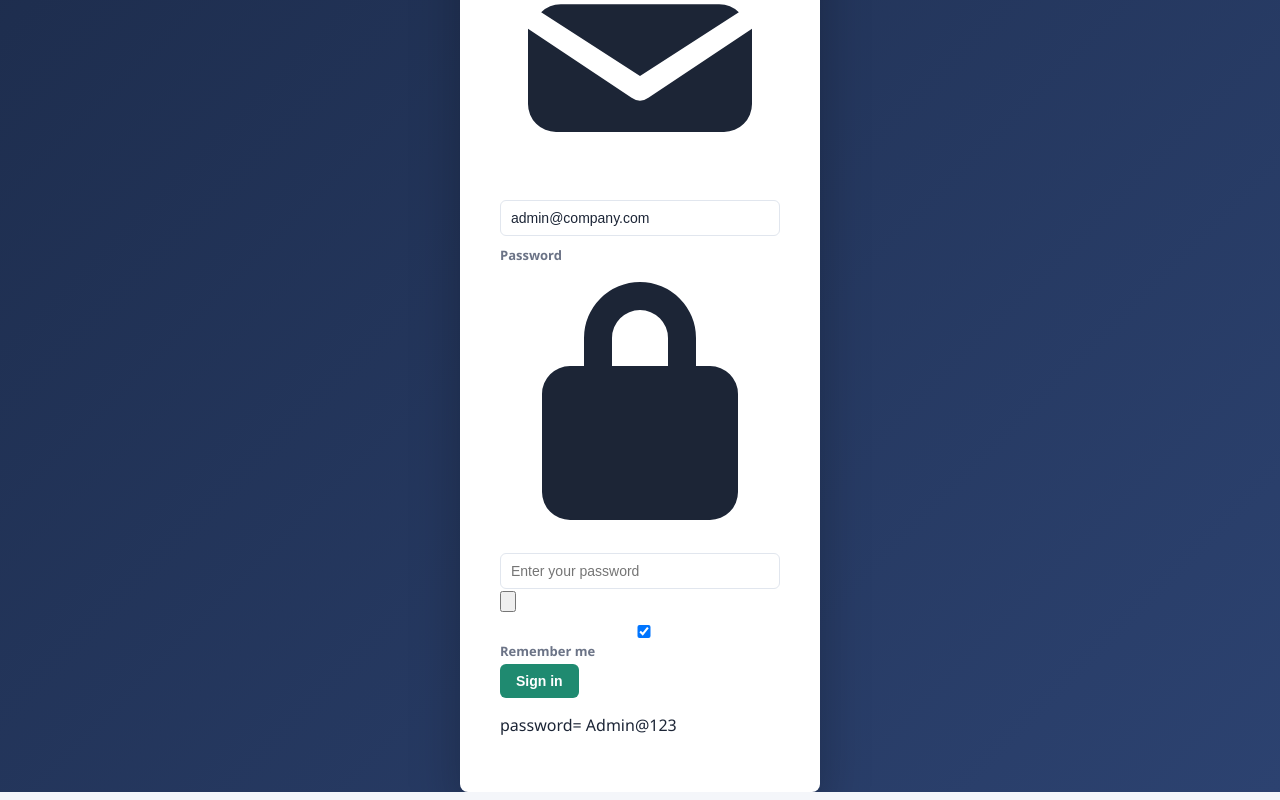
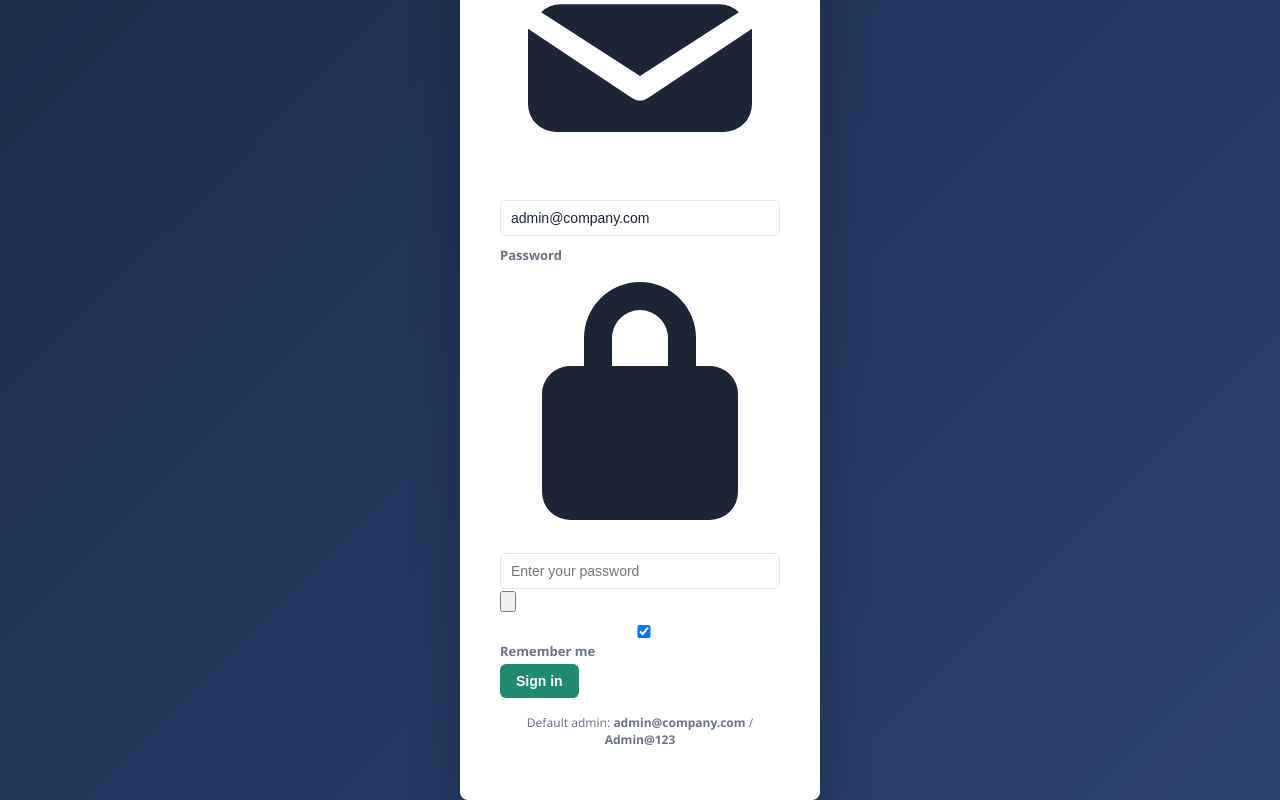
Before and after one commit to 05-amit/employee-management-system, a React (Vite) app in the folder frontend/: page /login in a window 1280 px wide. Shown: the part 276-1076 px from the top of the page. Built offline with nearby package versions, Linux system fonts and the light colour scheme.

Commit message:
Update default admin credentials display in Login page
Updated login hint to display default admin credentials.

```diff
--- a/frontend/src/pages/Login.jsx
+++ b/frontend/src/pages/Login.jsx
@@ -124,9 +124,10 @@ export default function Login() {
             'Sign in'
           )}
         </button>
-        <p>password= Admin@123</p>
 
-
+        <p className="auth-hint">
+          Default admin: <strong>admin@company.com</strong> / <strong>Admin@123</strong>
+        </p>
       </form>
     </div>
   );
```
